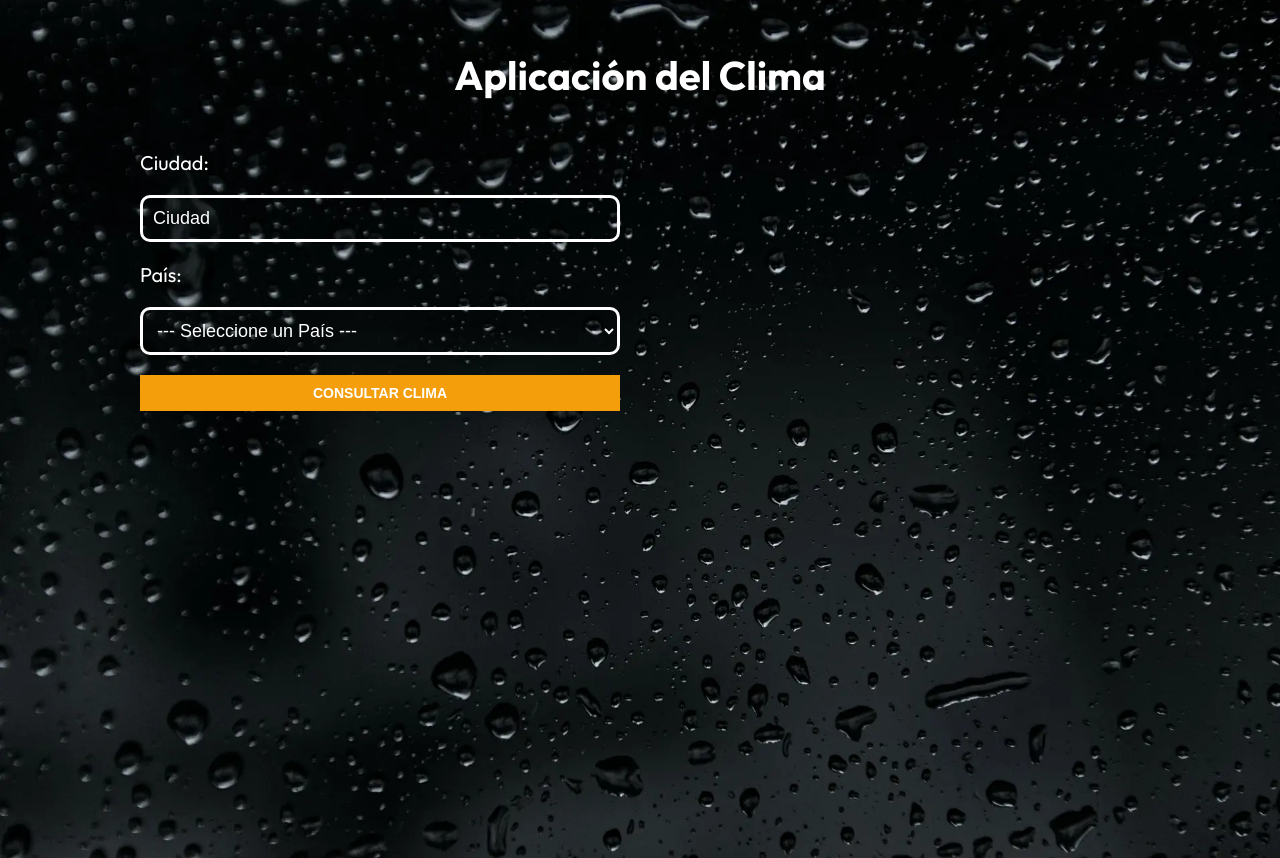
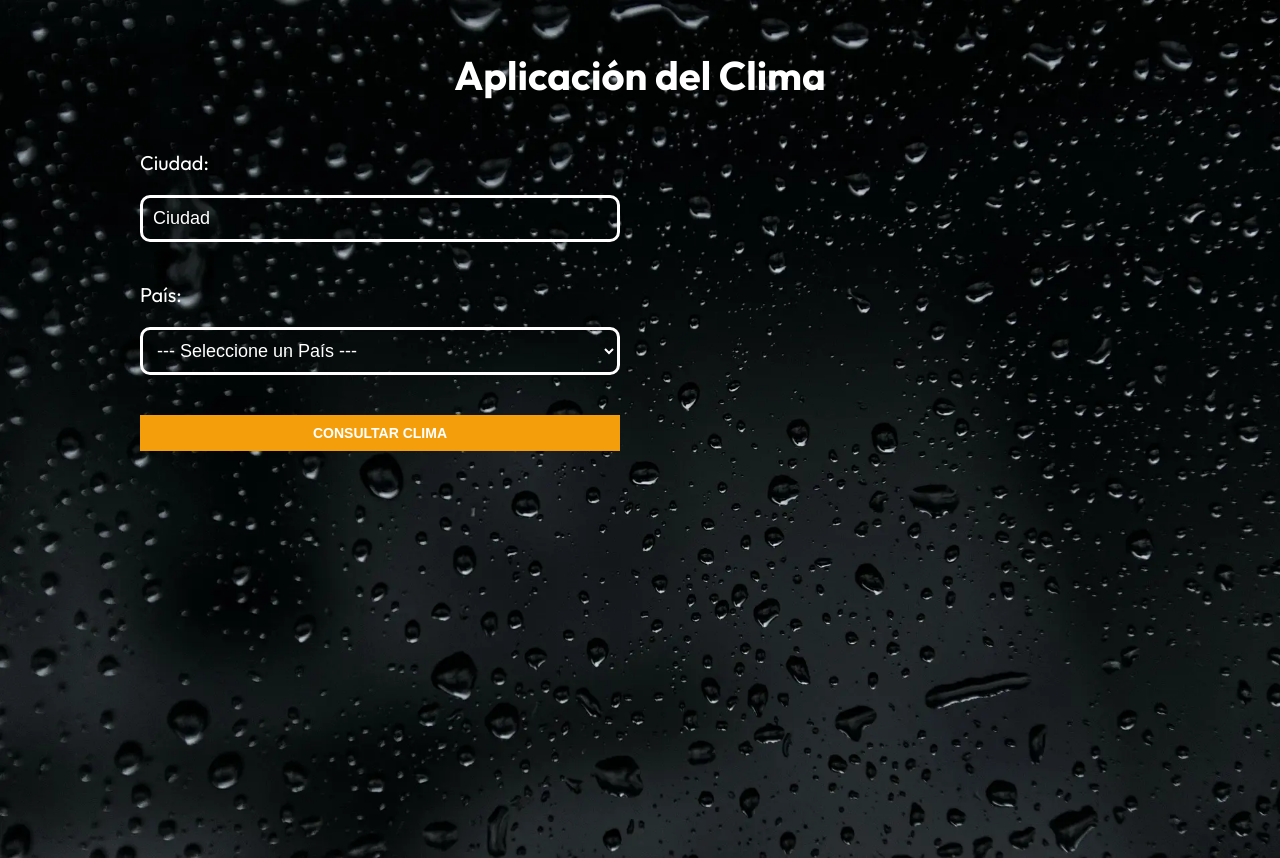
Before and after one commit to CarlosRa10/Clima-API, a React (Vite) app: page / in a window 1280 px wide. Built offline with nearby package versions, Linux system fonts and the light colour scheme.

Commit message:
Agregar margen inferior al contenedor del formulario para mejorar el espaciado

```diff
--- a/src/components/Form/Form.module.css
+++ b/src/components/Form/Form.module.css
@@ -5,6 +5,7 @@
   display: flex;
   flex-direction: column;
   gap: 2rem;
+  margin-bottom: 2rem;
 }
 
 
```
